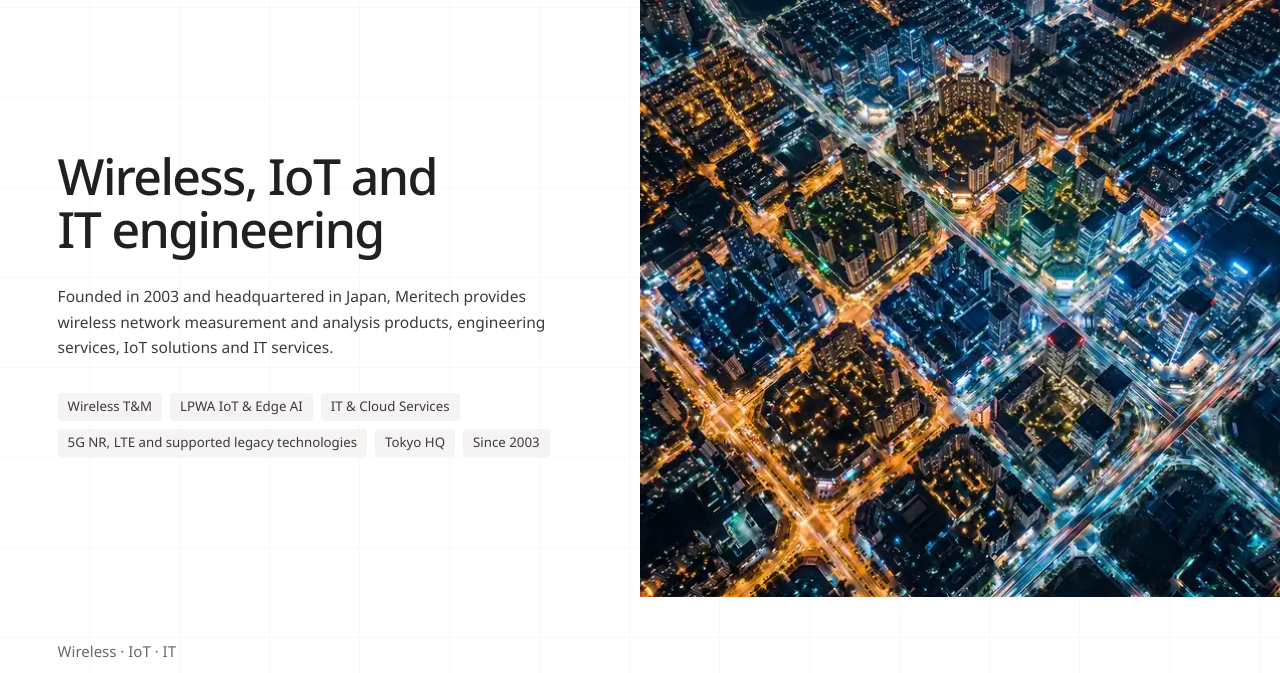
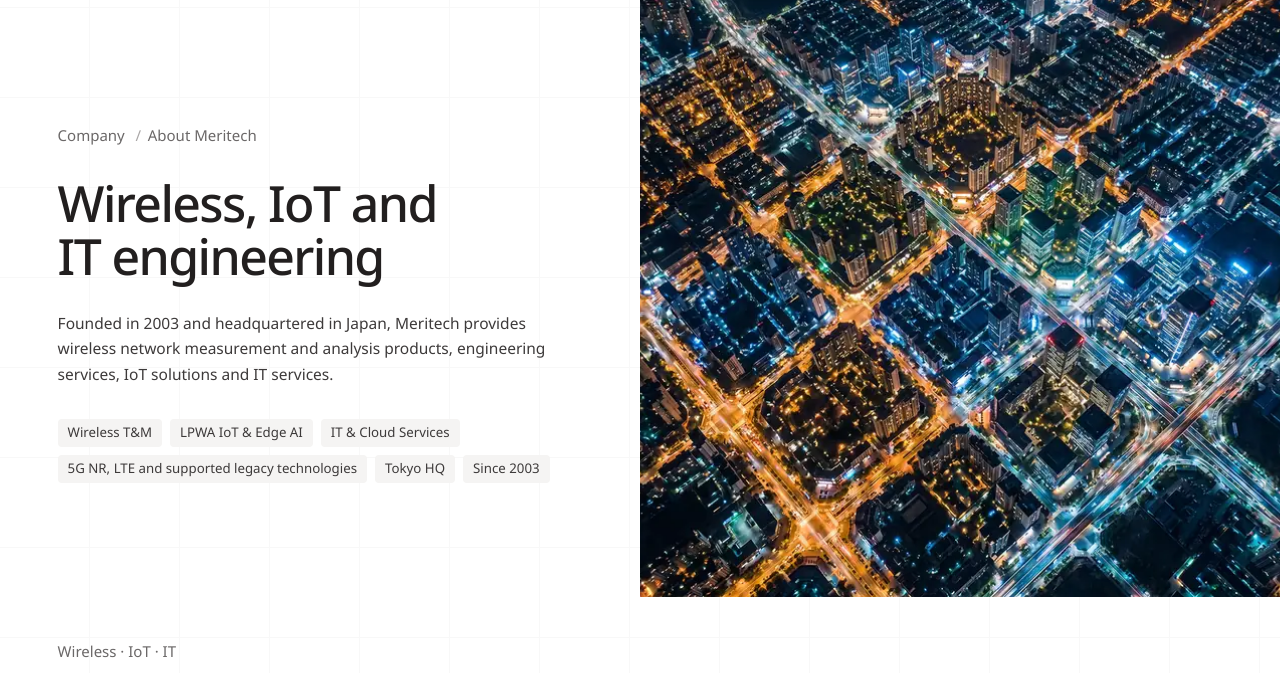
Before and after one commit to tanmaythakker93-cpu/meritech-website, a plain HTML site: page about.html in a window 1280 px wide. Shown: the part 83-756 px from the top of the page. Drawn offline with nearby package versions, Linux system fonts and the light colour scheme.

Commit message:
Revert "About: remove the 'Company / About Meritech' breadcrumb from the hero (user decision)"
This reverts commit 14b29e0244cfc36878b27711f5744f808a3d2b2a.

```diff
--- a/about.html
+++ b/about.html
@@ -301,6 +301,7 @@
   ============================================================ -->
   <section class="ab-hero" aria-labelledby="ab-h1">
     <div class="ab-hero-text">
+      <nav class="ab-crumb"><ol><li>Company <span class="wl-crumb-sep" aria-hidden="true">/</span></li><li aria-current="page">About Meritech</li></ol></nav>
       <h1 class="ab-h1" id="ab-h1">Wireless, IoT and IT engineering</h1>
       <p class="ab-lede">Founded in 2003 and headquartered in Japan, Meritech provides wireless network measurement and analysis products, engineering services, IoT solutions and IT services.</p>
       <ul class="ab-tags">
```
